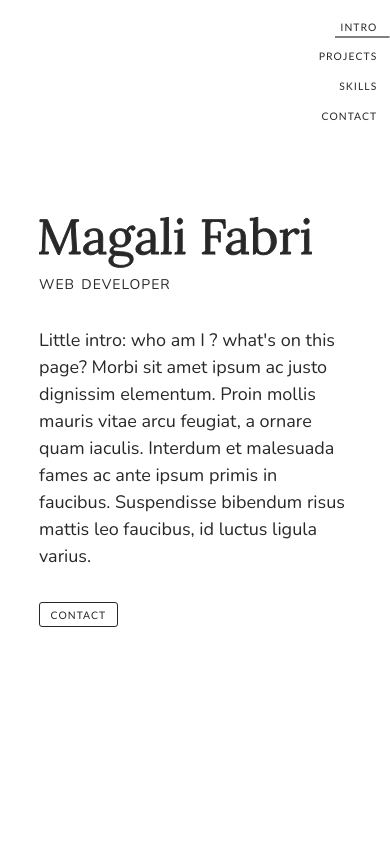
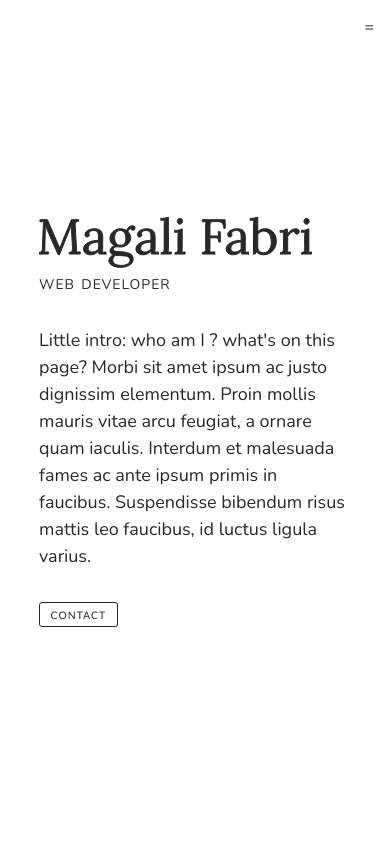
Before and after one commit to magalifabri/portfolio, a React (Create React App) app: page / in a window 390 px wide. Shown: the top 844 px of the page. Built offline with nearby package versions, Linux system fonts and the light colour scheme.

Commit message:
Integrate mobile version of nav (nav toggle button WIP)

```diff
--- a/src/components/Nav.js
+++ b/src/components/Nav.js
@@ -1,12 +1,13 @@
-import React, {useEffect, useState} from 'react';
-import {useViewportScroll} from "framer-motion";
+import React, {useEffect, useState, useRef} from 'react';
+import {motion, useDomEvent, useViewportScroll} from "framer-motion";
 import '../styles/Nav.scss';
 
 
-const Nav = () => {
+const Nav = ({isSmallScreen}) => {
     const {scrollYProgress} = useViewportScroll();
     const [scrollingDown, setScrollingDown] = useState(false);
     const [inView, setInView] = useState('intro');
+    const [mobileNavOpen, setMobileNavOpen] = useState(false);
 
 
     const getSectionInView = () => {
@@ -31,9 +32,24 @@ const Nav = () => {
         setInView(getSectionInView());
     }), [scrollYProgress]);
 
+    useDomEvent(useRef(window), "scroll", () => setMobileNavOpen(false));
+
+    const navIsHidden = () => {
+        return (!isSmallScreen && scrollingDown) || (isSmallScreen && !mobileNavOpen);
+    }
+
 
     return (
-        <nav className={`nav ${scrollingDown ? 'nav--hidden' : ''}`}>
+        <>
+            {isSmallScreen &&
+                <motion.div className={`nav-shade ${mobileNavOpen ? 'nav-shade--active' : ''}`}
+                     onClick={() => setMobileNavOpen(false)}
+                     animate={{opacity: mobileNavOpen ? .9 : 0}}
+                />
+            }
+
+            <nav
+                className={`nav ${navIsHidden() ? 'nav--hidden' : ''}`}>
                 <a className={`nav__link nav__link${inView === 'intro' ? '--active' : ''}`}
                    href="#intro">intro</a>
                 <a className={`nav__link nav__link${inView === 'projects' ? '--active' : ''}`}
@@ -43,6 +59,13 @@ const Nav = () => {
                 <a className={`nav__link nav__link${inView === 'contact' ? '--active' : ''}`}
                    href="#contact">contact</a>
             </nav>
+
+            <div className="navToggleBtn"
+                 onClick={() => setMobileNavOpen(!mobileNavOpen)}
+            >
+                =
+            </div>
+        </>
     );
 };
 
--- a/src/styles/Nav.scss
+++ b/src/styles/Nav.scss
@@ -1,33 +1,25 @@
 @use 'shared';
 
+// The fade-in animations on .nav and .navToggleBtn occur regardless of mobile or desktop viewing. Even though the .nav fade-in is only visible on desktop and the .navToggleBtn only on mobile. This is done to trigger the animation-iteration-count of 1, causing the animations to not play at a later point if the window is resized.
+// The fade-in animation doesn't make use of translation(), as this causes the element to which it applies to appear on the screen (even when translation effects a different dimension than the one used to move them off the viewport).
+
+// shared styling between mobile and desktop
 .nav {
-    animation: fade-in .75s ease-out 4s backwards;
+    animation: fade-in .75s ease-out 4s 1 backwards;
 
+    z-index: 1;
     position: fixed;
-    z-index: 1;
-    top: 1rem;
+    top: 0;
     right: 0;
+    padding-top: 1rem;
 
     display: flex;
     flex-direction: column;
     align-items: end;
     gap: .5rem;
 
-    //@media only screen and (max-width: shared.$smallScreenWidthBreakpoint) {
-    //    flex-direction: column;
-    //}
-
     text-align: right;
-
     transition: all .3s ease;
-
-    &--hidden {
-        opacity: .5;
-
-        &:hover {
-            opacity: 1;
-        }
-    }
 
     &__link {
         padding: .3rem .8rem .3rem .3rem;
@@ -52,14 +44,76 @@
     }
 }
 
+.navToggleBtn {
+    animation: fade-in .75s ease-out 4s 1 backwards;
+
+    z-index: 1;
+    position: fixed;
+    top: 1rem;
+    right: -1rem; // overridden in mobile styling
+}
+
+// desktop styling
+@media only screen and (min-width: shared.$smallScreenWidthBreakpoint) {
+    .nav {
+        &--hidden {
+            opacity: .5;
+
+            &:hover {
+                opacity: 1;
+            }
+        }
+    }
+}
+
+// mobile styling
+@media only screen and (max-width: shared.$smallScreenWidthBreakpoint - 1) {
+    .nav {
+        height: 100%;
+        padding-left: 1.5rem;
+
+        flex-direction: column;
+        justify-content: center;
+        gap: 1.5rem;
+
+        background-color: shared.$sectionBackgroundColor;
+        border-left: 5px solid #e1e1e1;
+
+        &--hidden {
+            opacity: 0;
+            transform: translateX(7rem);
+        }
+    }
+
+    .navToggleBtn {
+        right: 1rem;
+    }
+
+    .nav-shade {
+        z-index: 1;
+        position: fixed;
+        top: 0;
+        left: 0;
+        right: 0;
+        bottom: 0;
+
+        pointer-events: none;
+        opacity: 0;
+        background: white;
+
+        &--active {
+            pointer-events: auto;
+            opacity: 1;
+        }
+    }
+}
+
 @keyframes fade-in {
     from {
         opacity: 0;
-        transform: translateX(5px);
     }
 
     to {
         opacity: 1;
-        transform: translateX(0);
     }
 }
```
Lines whose indentation alone changed are shown as unchanged.
